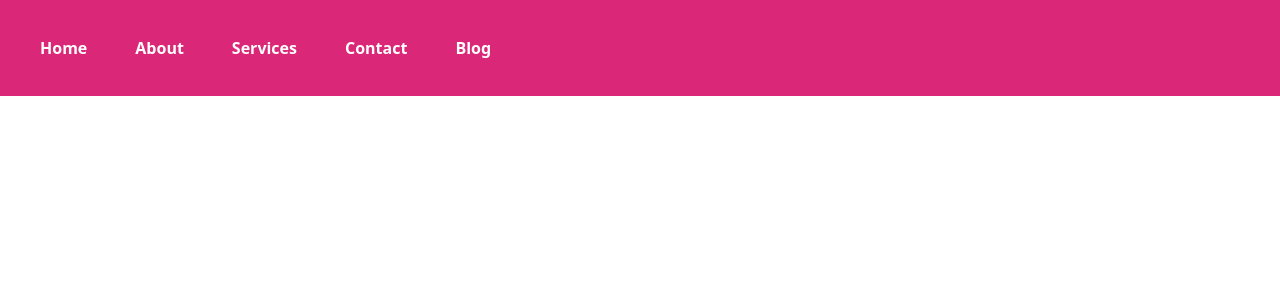
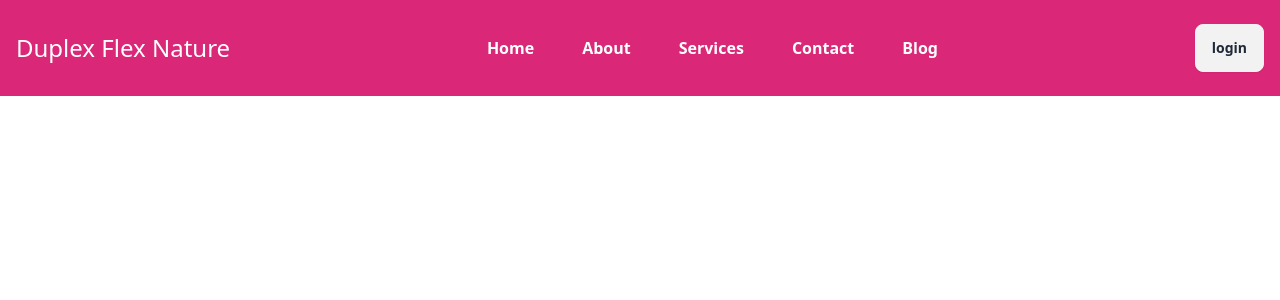
Before and after one commit to HabiburRahman02/responsive-navbar, a React (Vite) app: page / in a window 1280 px wide. Shown: the top 300 px of the page. Built offline with nearby package versions, Linux system fonts and the light colour scheme.

Commit message:
navbar added done

```diff
--- a/src/components/Navbar/Navbar.jsx
+++ b/src/components/Navbar/Navbar.jsx
@@ -17,12 +17,18 @@ const Navbar = () => {
 
     return (
         <nav className="bg-pink-600 text-white p-4">
-            <div className="md:hidden" onClick={() => setIsOpen(!isOpen)}>
+            <div className="max-w-7xl mx-auto">
+                <div className="flex items-center justify-between ">
+                    <div className="lg:hidden " onClick={() => setIsOpen(!isOpen)}>
                         {
                             isOpen ? <IoClose className="text-3xl"></IoClose> : <FaBars className="text-3xl"></FaBars>
                         }
                     </div>
-            <ul className={`md:flex gap-12 ${isOpen ? 'top-14' : '-top-60'} absolute left-0 md:static bg-pink-600 px-6 py-3 duration-1000 mx-auto text-center w-full`}>
+                    <div className=" w-full lg:w-auto text-center">
+                        <h4 className="text-2xl">Duplex Flex Nature</h4>
+                    </div>
+                    <div className="">
+                        <ul className={`lg:flex gap-12 ${isOpen ? 'top-16' : '-top-60'} absolute left-0 lg:static bg-pink-600 py-3 duration-1000 mx-auto text-center w-full`}>
                             {
                                 routes.map(route => <LinkItem
                                     key={route.id}
@@ -30,6 +36,10 @@ const Navbar = () => {
                                 ></LinkItem>)
                             }
                         </ul>
+                    </div>
+                    <button className="btn">login</button>
+                </div>
+            </div>
         </nav>
     );
 };
```
Lines whose indentation alone changed are shown as unchanged.
